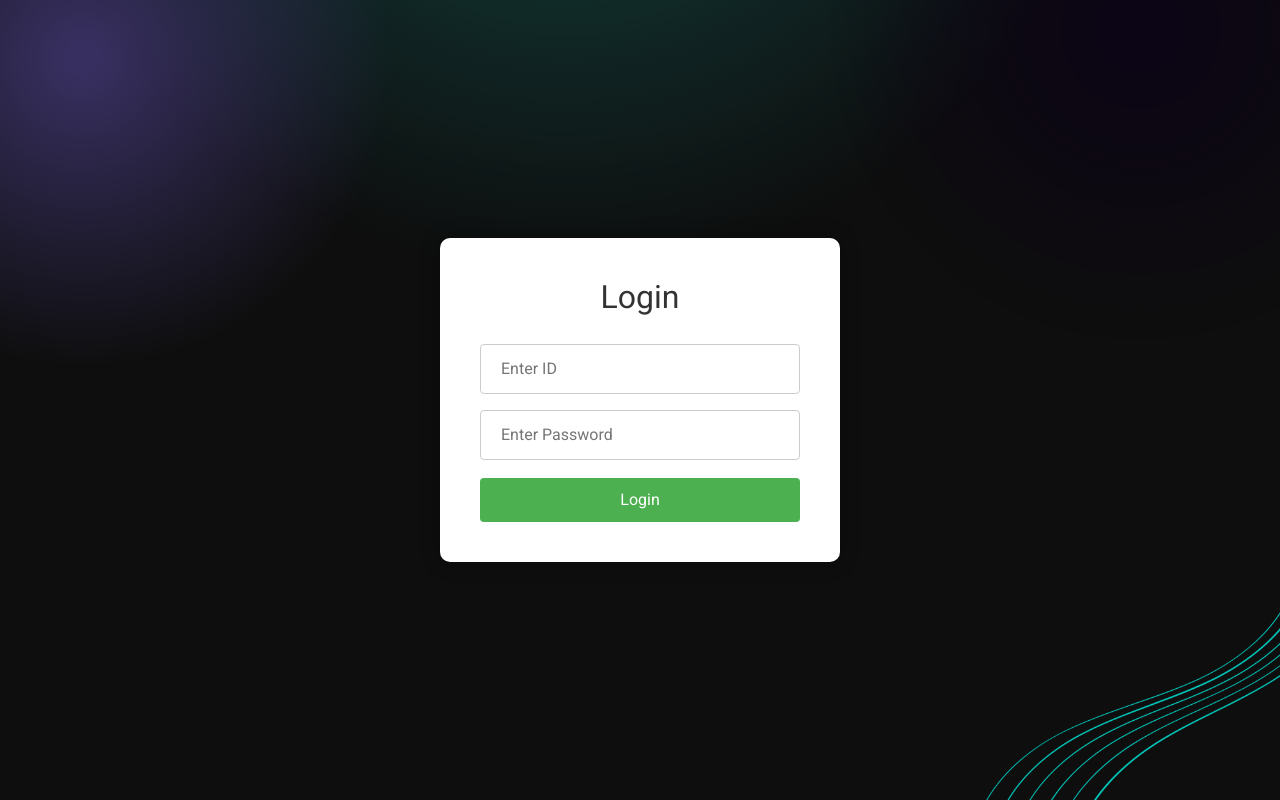
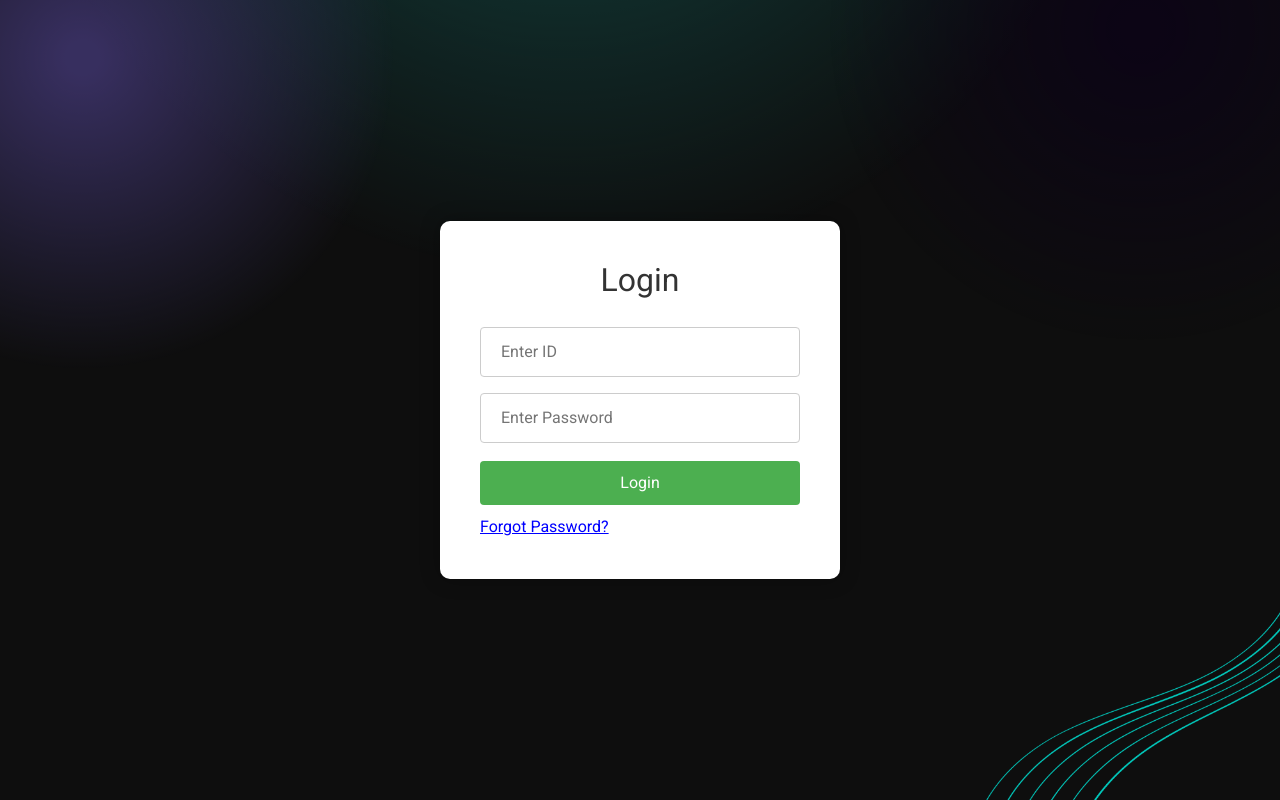
Before and after one commit to ap0309/Face-Detection-Attendance, a React (Create React App) app in the folder app/: page / in a window 1280 px wide. Both pictures are taken after a click on the button "Login as Admin". Built offline with nearby package versions, Linux system fonts and the light colour scheme; a web font is replaced by a local one.

Commit message:
Loginpage updated

```diff
--- a/app/src/components/Loginpage.js
+++ b/app/src/components/Loginpage.js
@@ -1,4 +1,3 @@
-// LoginPage.js
 import React, { useState } from 'react';
 import { useNavigate } from 'react-router-dom';
 import './css/loginpage.css'; // Import the CSS file
@@ -7,24 +6,41 @@ function LoginPage() {
     const [isAdmin, setIsAdmin] = useState(false);
     const [id, setId] = useState('');
     const [password, setPassword] = useState('');
+    const [securityAnswer, setSecurityAnswer] = useState('');
+    const [showSecurityQuestion, setShowSecurityQuestion] = useState(false);
     const navigate = useNavigate();
-
+    const savedid = 'apnap' ;
+    const savedpass ='0309';
     const handleLoginAdmin = () => {
         setIsAdmin(true);
-        // handleLogin();
     };
 
     const handleLogin = () => {
         if (isAdmin) {
-
-            if (id === 'apnap' && password === '0309') {
+            if (id === savedid && password === savedpass) {
                 navigate('/admin-home');
             } else {
                 alert('Invalid credentials for admin login');
             }
-
         } else {
             navigate('/home');
+        }
+    };
+
+    const handleForgotPassword = () => {
+        // Show security question input when clicked on forgot password
+        setShowSecurityQuestion(true);
+    };
+
+    const handleSecurityQuestionSubmit = () => {
+        // Check if the security answer matches the expected answer
+        const expectedAnswer = "carrot"; // You can change this to your preferred answer
+        if (securityAnswer.toLowerCase() === expectedAnswer.toLowerCase()) {
+            // Proceed with password reset logic...
+            alert("Password reset allowed."); // Replace with actual password reset logic
+        } else {
+            // Display error if answer is incorrect
+            alert("Incorrect security answer. Please try again.");
         }
     };
 
@@ -39,9 +55,23 @@ function LoginPage() {
             )}
             {isAdmin && (
                 <form className="login-form">
-                    <input type="text" placeholder="Enter ID" value={id} onChange={(e) => setId(e.target.value)} />
-                    <input type="password" placeholder="Enter Password" value={password} onChange={(e) => setPassword(e.target.value)} />
-                    <button onClick={handleLogin}>Login</button>
+                    {!showSecurityQuestion ? (
+                        <div>
+                            <input type="text" placeholder="Enter ID" value={id} onChange={(e) => setId(e.target.value)} />
+                            <input type="password" placeholder="Enter Password" value={password} onChange={(e) => setPassword(e.target.value)} />
+                            <button onClick={handleLogin}>Login</button>
+                            <div style={{ marginTop: '10px' }}>
+                                {/* Show forgot password link */}
+                                <span onClick={handleForgotPassword} style={{ textDecoration: 'underline', cursor: 'pointer', color: 'blue' }}>Forgot Password?</span>
+                            </div>
+                        </div>
+                    ) : (
+                        <div>
+                            <h3>Security Question</h3>
+                            <input type="text" placeholder="What's your favorite vegetable?" value={securityAnswer} onChange={(e) => setSecurityAnswer(e.target.value)} />
+                            <button onClick={handleSecurityQuestionSubmit}>Submit</button>
+                        </div>
+                    )}
                 </form>
             )}
         </div>
```
